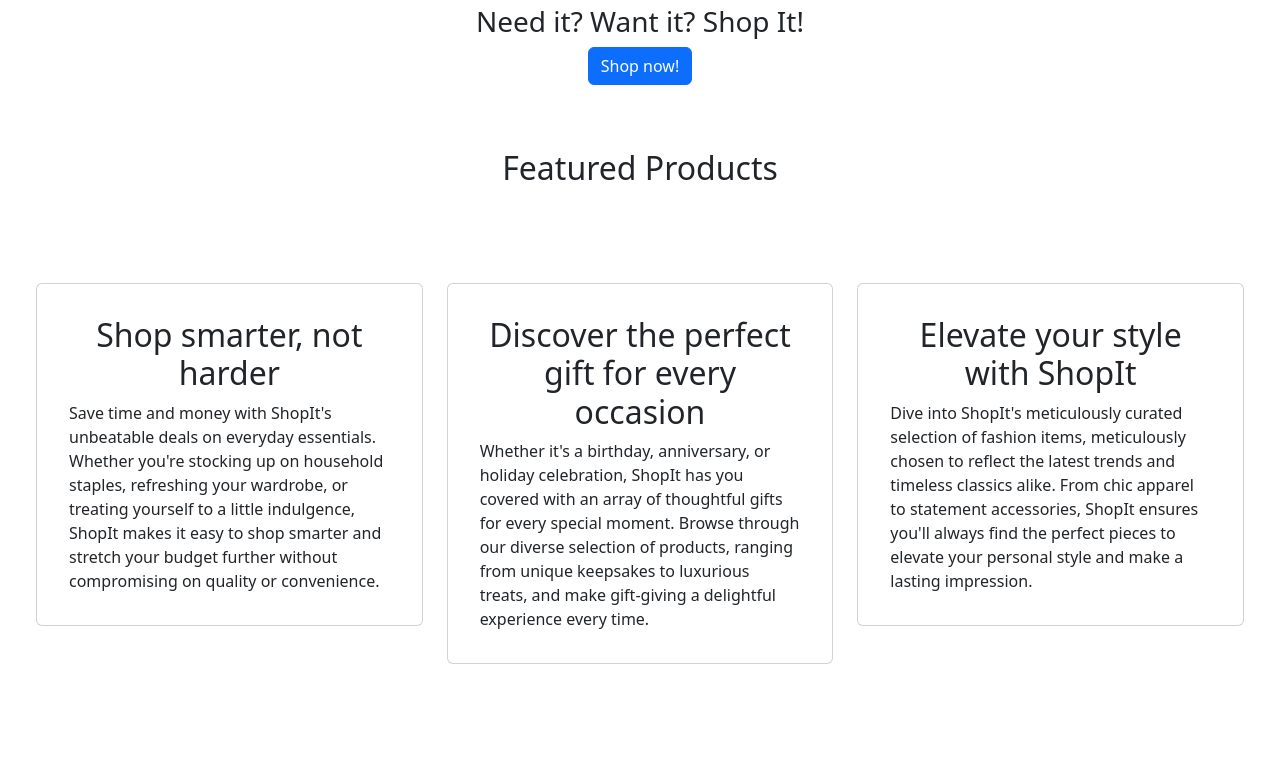
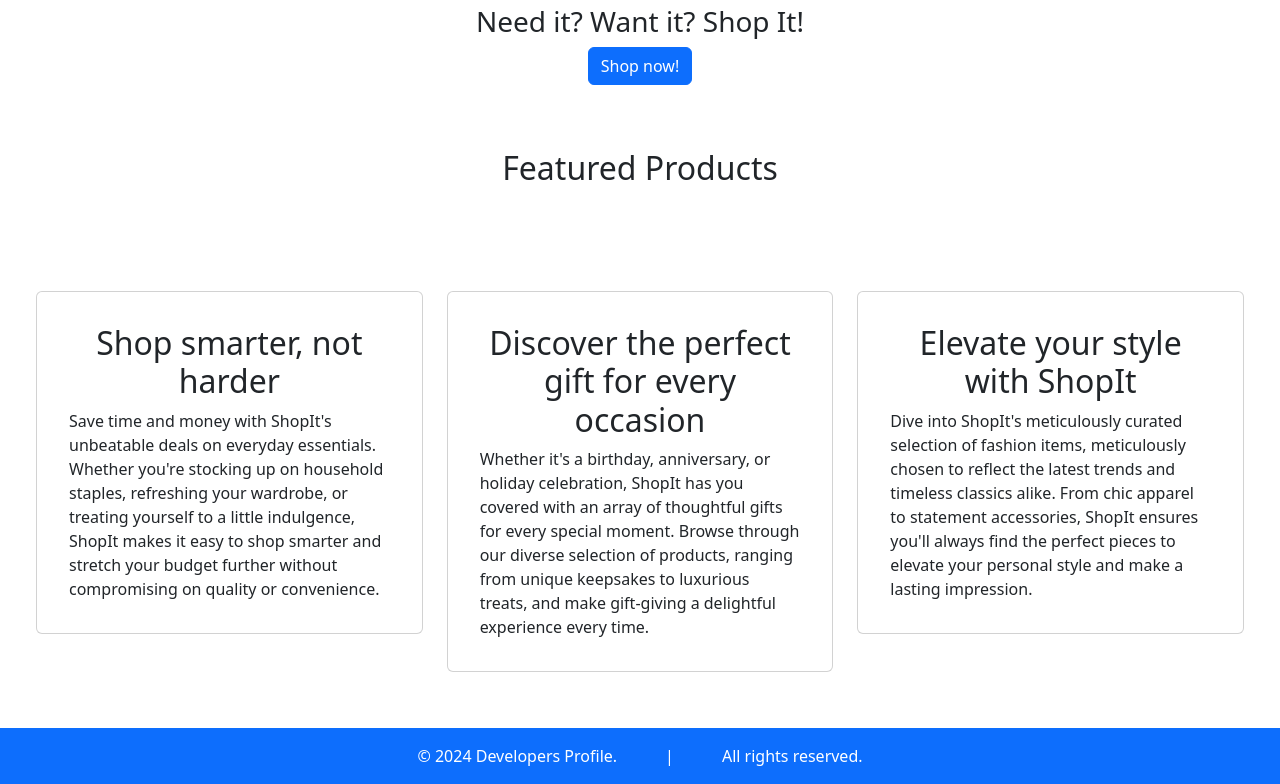
Before and after one commit to AngelGitHubPaul/bootcamp-capstone3, a React (Create React App) app: page / in a window 1280 px wide. Shown: the part 471-1255 px from the top of the page. Before the commit the page ends 1183 px from the top, so only its background shows below. Built offline with nearby package versions, Linux system fonts and the light colour scheme; no server answers.

Commit message:
updated ui elements

```diff
--- a/src/App.js
+++ b/src/App.js
@@ -12,6 +12,7 @@
 import Orders from './pages/Orders';
 import Logout from './pages/Logout';
 import Error from './pages/Error';
+import AppFooter from './components/AppFooter'
 import {UserProvider} from './UserContext'
 
 function App() {
@@ -63,6 +64,7 @@
                     <Route path="/logout" element={<Logout />}/>
                     <Route path="*" element={<Error />} />
                 </Routes>
+                <AppFooter />
             </Container>
         </Router>
     </UserProvider>
--- a/src/components/AdminView.js
+++ b/src/components/AdminView.js
@@ -30,7 +30,7 @@
 
         setProducts(productsArr)
 
-    }, [productsData])
+    }, [productsData, fetchData])
 
 
     return(
@@ -38,11 +38,11 @@
             <h1 className="text-center my-3"> Admin Dashboard</h1>
 
             <div className="text-center m-3">
-                <Link className="btn btn-primary mx-2" to={`/addProduct`}>Add New Product</Link>
-                <Link className="btn btn-danger mx-2" to={`/orders`}>Show User orders</Link>
+                <Link className="btn btn-primary m-2" to={`/addProduct`}>Add New Product</Link>
+                <Link className="btn btn-danger m-2" to={`/orders`}>Show User orders</Link>
             </div>
 
-            <Table striped bordered hover responsive className="mx-3">
+            <Table striped bordered hover responsive className="mx-3 my-2">
                 <thead>
                     <tr className="text-center">
                         <th className="text-white bg-dark" colSpan="2">Name</th>
--- a/src/components/AllOrders.js
+++ b/src/components/AllOrders.js
@@ -7,12 +7,10 @@
     const [ orders, setOrders ] = useState([])
 
     useEffect(() => {
-      console.log(ordersData)
       const fetchProducts = async () => {
         let token = localStorage.getItem('token');
         const ordersArr = await Promise.all(
           ordersData.map(async (order) => {
-            console.log(order.userId)
             const orderUserResponse = await fetch(`${process.env.REACT_APP_API_BASE_URL}/users/find-user`, {
               method: 'POST',
               headers: {
@@ -54,11 +52,11 @@
 
             return (
               <Accordion.Item key={order._id} eventKey={order._id}>
-                <Accordion.Header>Orders for User: <strong className="text-warning">{orderUserEmail}</strong></Accordion.Header>
+                <Accordion.Header>Orders for User: <strong className="text-primary">{orderUserEmail}</strong></Accordion.Header>
                 <Accordion.Body>
                   <p>Purchased on: {order.orderedOn.slice(0, 10)}</p>
                   {productsOrderedArr}
-                  <p>Total: <strong className="text-warning">{order.totalPrice}</strong></p>
+                  <p>Total: <strong className="text-success">₱ {order.totalPrice}</strong></p>
                 </Accordion.Body>
               </Accordion.Item>
             );
@@ -79,11 +77,11 @@
             <h1 className="text-center my-3"> Admin Dashboard</h1>
 
             <div className="text-center m-3">
-                <Link className="btn btn-primary mx-2" to={`/addProduct`}>Add New Product</Link>
-                <Link className="btn btn-danger mx-2" to={`/products`}>Show Product Details</Link>
+                <Link className="btn btn-primary m-2" to={`/addProduct`}>Add New Product</Link>
+                <Link className="btn btn-danger m-2" to={`/products`}>Show Product Details</Link>
             </div>
 
-            <Accordion defaultActiveKey="0" className="mx-3">
+            <Accordion defaultActiveKey="0" className="mx-3 my-2">
                   {orders}
             </Accordion>
         </>
--- /dev/null
+++ b/src/components/AppFooter.js
@@ -0,0 +1,24 @@
+import { useEffect, useState } from 'react';
+import { useLocation } from 'react-router-dom';
+
+export default function AppFooter() {
+	const location = useLocation();
+	  const [isContentShort, setIsContentShort] = useState(false);
+
+	  useEffect(() => {
+	    const isLoginPage = location.pathname.includes('/login');
+
+	    setIsContentShort(isLoginPage);
+	  }, [location.pathname]);
+
+	return (
+		<footer
+			className="footer d-flex justify-content-center bg-primary text-white d-grid gap-5 p-3 mt-5"
+			style={{ position: isContentShort ? 'fixed' : 'static', bottom: 0, left: 0, width: '100%' }}
+		>
+	        <div>&copy;  2024 Developers Profile.</div>
+	        <div>|</div>
+	        <div>All rights reserved.</div>
+	    </footer>
+	)
+}
--- a/src/components/Highlights.js
+++ b/src/components/Highlights.js
@@ -4,7 +4,7 @@
 export default function Highlights() {
 	return (
 		<Row className="my-5 mx-4">
-			<Col xs={12} md={4}>
+			<Col xs={12} md={4} className="my-2">
 				<Card className="cardHighlight p-3" >
 				  <Card.Body>
 				    <Card.Title className="text-center">
@@ -17,7 +17,7 @@
 				</Card>
 			</Col>
 
-			<Col xs={12} md={4}>
+			<Col xs={12} md={4} className="my-2">
 				<Card className="cardHighlight p-3" >
 				  <Card.Body>
 				    <Card.Title className="text-center">
@@ -30,7 +30,7 @@
 				</Card>
 			</Col>
 
-			<Col xs={12} md={4}>
+			<Col xs={12} md={4} className="my-2">
 				<Card className="cardHighlight p-3" >
 				  <Card.Body>
 				    <Card.Title className="text-center">
--- a/src/components/PreviewProducts.js
+++ b/src/components/PreviewProducts.js
@@ -9,7 +9,7 @@
 
 	return(
 		<Col xs={12} md={breakPoint}>
-			<Card className="cardHighlight mx-2">
+			<Card className="cardHighlight m-2">
 			    <Card.Body>
 			        <Card.Title className='text-center'>
 			        	<Link to={`/product/${_id}`}>{name}</Link>
```
